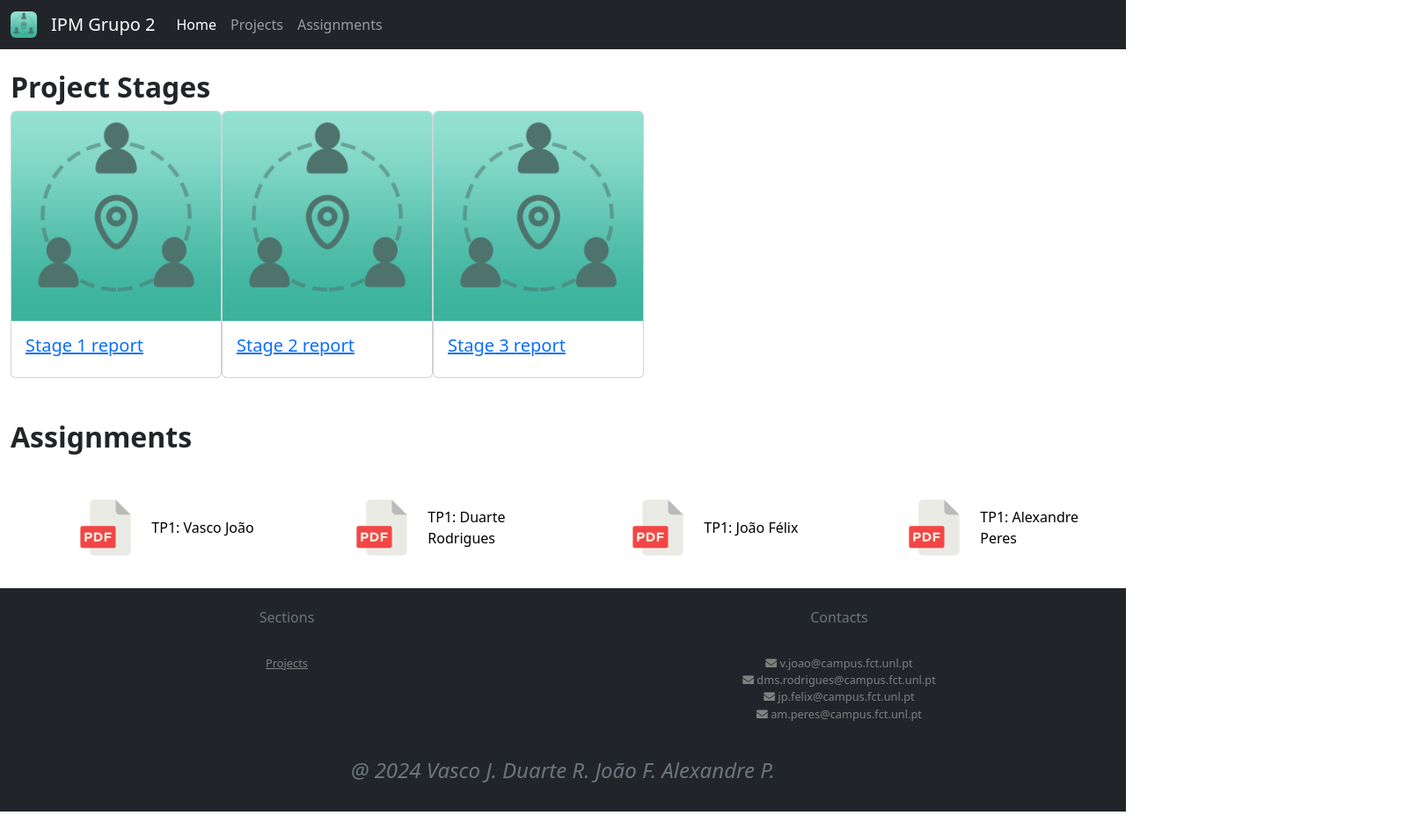
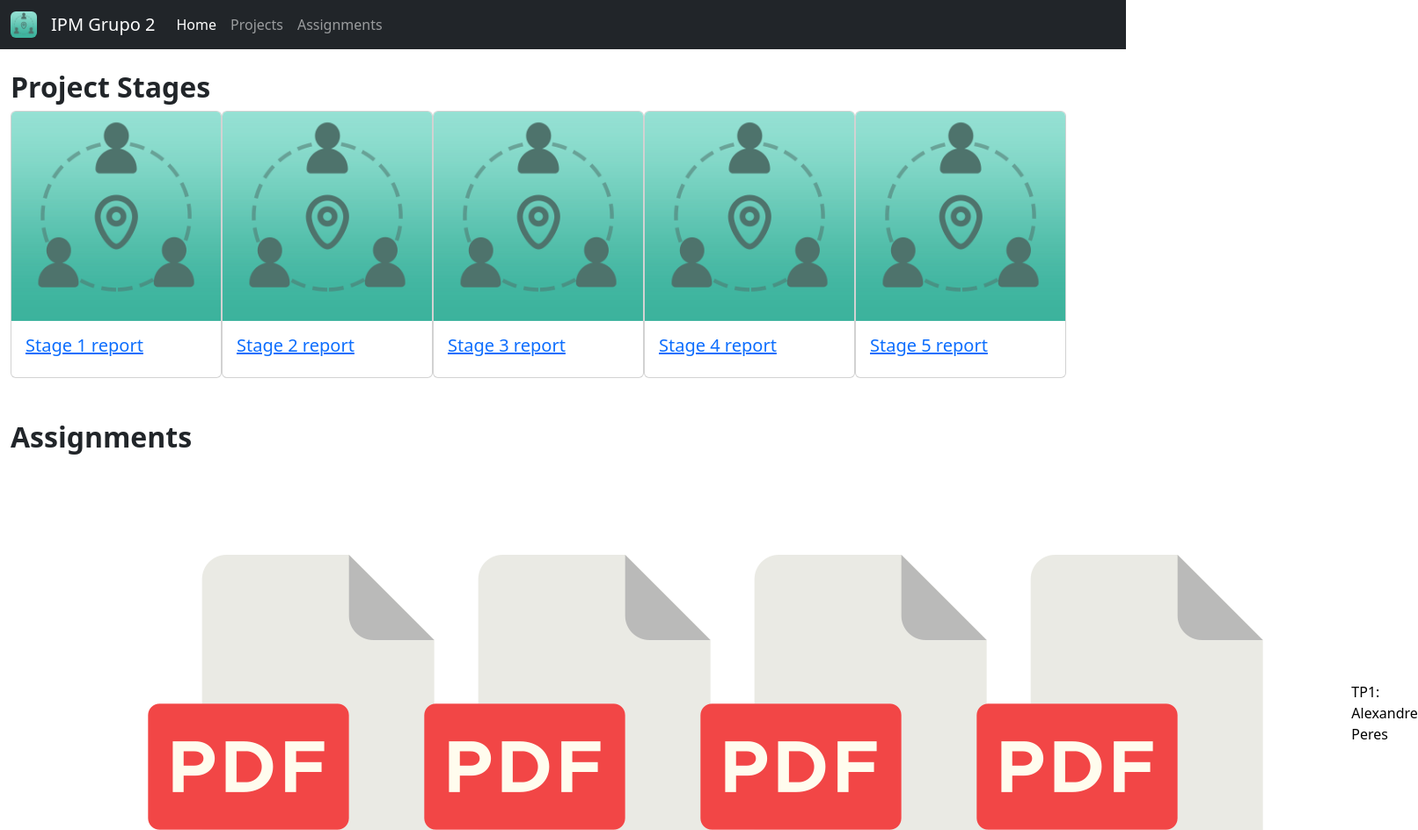
Before and after one commit to VascoJ2000/IPM_Website, a plain HTML site: page index.html in a window 1280 px wide. Shown: the top 944 px of the page at 88% size, 1612 px wide, since content can reach past the window. Before the commit the page ends 923 px from the top, so only its background shows below. Drawn offline with nearby package versions, Linux system fonts and the light colour scheme; a script that the page names is missing.

Commit message:
Stage 4, 5 reports added

```diff
--- a/index.html
+++ b/index.html
@@ -75,6 +75,22 @@
                         </div>
                     </a>
                 </div>
+                <div class="card" style="width: 15rem;">
+                    <a href="./pdf/G_2_stage4.pdf" download="G_2_stage3">
+                        <img src="./images/logo_1.jpg" class="card-img-top" alt="...">
+                        <div class="card-body">
+                            <h5 class="card-title">Stage 4 report</h5>
+                        </div>
+                    </a>
+                </div>
+                <div class="card" style="width: 15rem;">
+                    <a href="./pdf/G_2_stage5.pdf" download="G_2_stage3">
+                        <img src="./images/logo_1.jpg" class="card-img-top" alt="...">
+                        <div class="card-body">
+                            <h5 class="card-title">Stage 5 report</h5>
+                        </div>
+                    </a>
+                </div>
             </div>
         </section>
 
@@ -82,19 +98,19 @@
             <h2><b>Assignments</b></h2>
             <div id="pdf_section">
                 <a href="./pdf/IPM_TP1_70481.pdf" class="pdf_box" download>
-                    <img src="./images/pdf_icon.png" id="pdf_icon" />
+                    <img src="./images/pdf_icon.png"/>
                     <p>TP1: Vasco João</p>
                 </a>
                 <a href="./pdf/IPM_TP1_70150.pdf" class="pdf_box" download>
-                    <img src="./images/pdf_icon.png" id="pdf_icon" />
+                    <img src="./images/pdf_icon.png"/>
                     <p>TP1: Duarte Rodrigues</p>
                 </a>
                 <a href="./pdf/IPM_TP1_57648.pdf" class="pdf_box" download>
-                    <img src="./images/pdf_icon.png" id="pdf_icon" />
+                    <img src="./images/pdf_icon.png"/>
                     <p>TP1: João Félix</p>
                 </a>
                 <a href="./" class="pdf_box" download>
-                    <img src="./images/pdf_icon.png" id="pdf_icon" />
+                    <img src="./images/pdf_icon.png"/>
                     <p>TP1: Alexandre Peres</p>
                 </a>
             </div>
```
Also changed, not shown: 2 other files.
